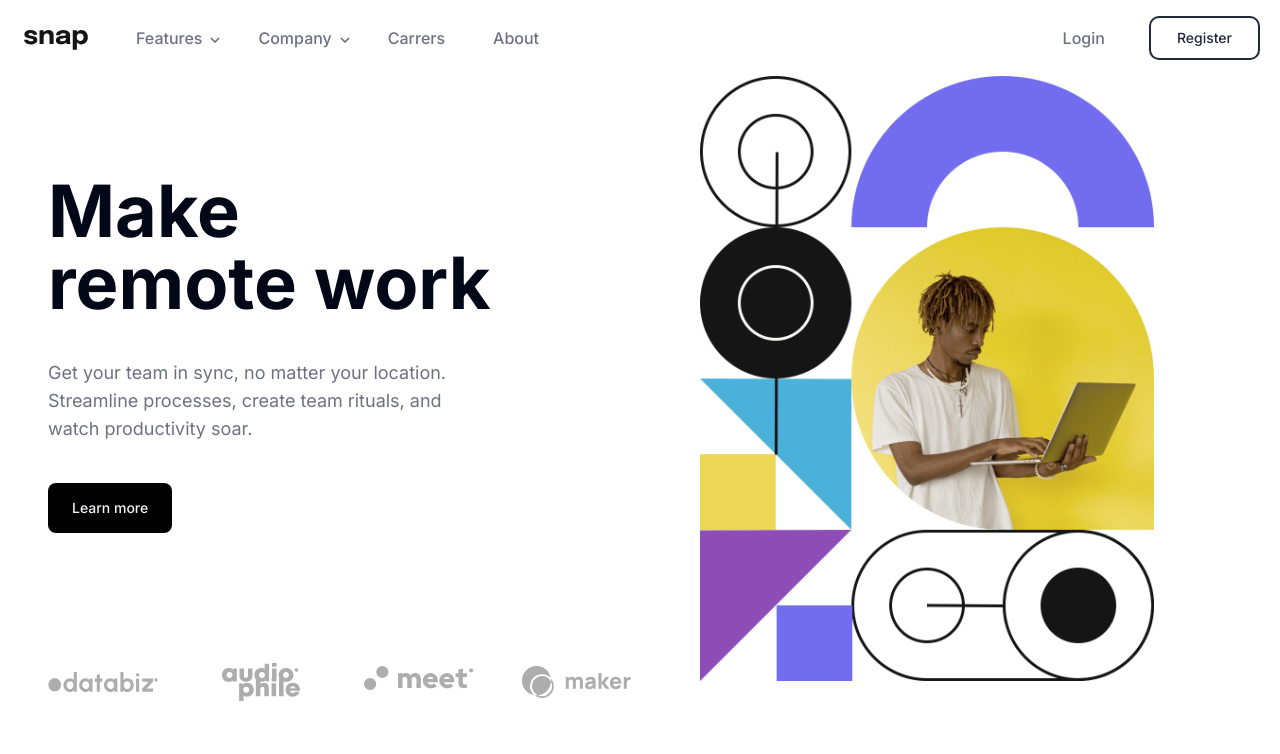
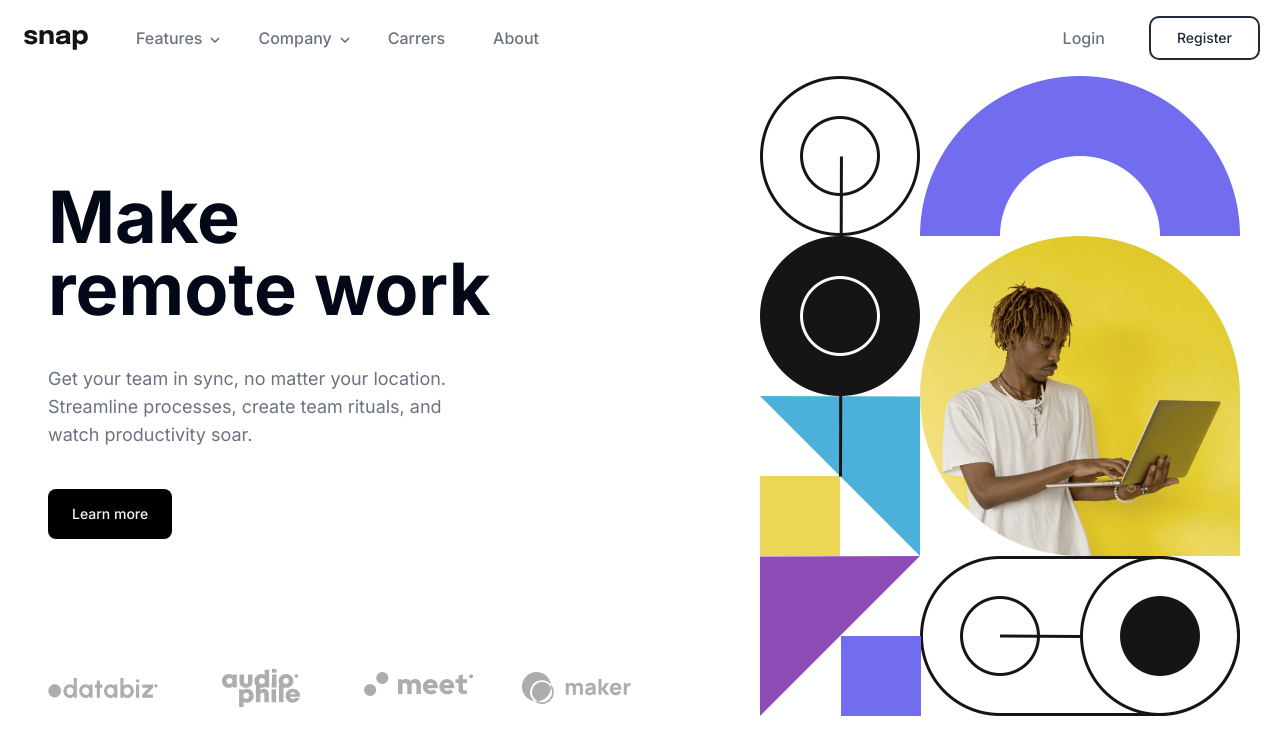
Before and after one commit to UnicornDad8/intro-section-with-dropdown-navigation, a Next.js app: page / in a window 1280 px wide. Shown: the top 754 px of the page. Built offline with nearby package versions, Linux system fonts and the light colour scheme.

Commit message:
Added responsiveness to images and conserving aspect ratio

```diff
--- a/components/shared/Hero.tsx
+++ b/components/shared/Hero.tsx
@@ -13,8 +13,8 @@ const Hero = () => {
     <section className="flex flex-center flex-col md:flex-row wrapper h-full">
       <div className="flex flex-col justify-center items-center md:items-start md:px-2 px-0 py-3 md:w-1/2 w-full h-full">
         <div className="flex flex-row md:flex-col">
-          <h1 className="text-[42px] md:text-7xl font-bold">Make</h1>
-          <h1 className="text-[42px] md:text-7xl md:ml-0 ml-3 font-bold">
+          <h1 className="text-[40px] md:text-7xl font-bold">Make</h1>
+          <h1 className="text-[40px] md:text-7xl md:ml-0 ml-3 font-bold">
             remote work
           </h1>
         </div>
@@ -65,17 +65,17 @@ const Hero = () => {
         </div>
       </div>
       <div className="md:w-1/2 w-full h-full flex -order-1 md:order-1">
-        <div className="ml-0 md:ml-[60px] w-full h-full">
-          {isDesktop ? (
+        <div className="flex justify-end w-full h-full">
+          {isDesktop && (
             <Image
               src="/images/image-hero-desktop.png"
               alt="hero desktop"
-              width={0}
-              height={0}
-              sizes="100vw"
-              style={{ width: "84%", height: "auto" }}
+              width={480}
+              height={640}
+              className="mb-24"
             />
-          ) : (
+          )}
+          {!isDesktop && (
             <Image
               src="/images/image-hero-mobile.png"
               alt="Hero mobile"
```
